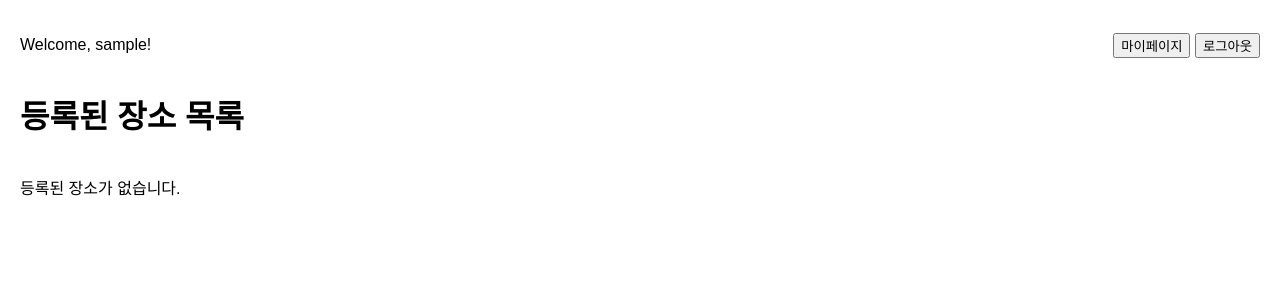
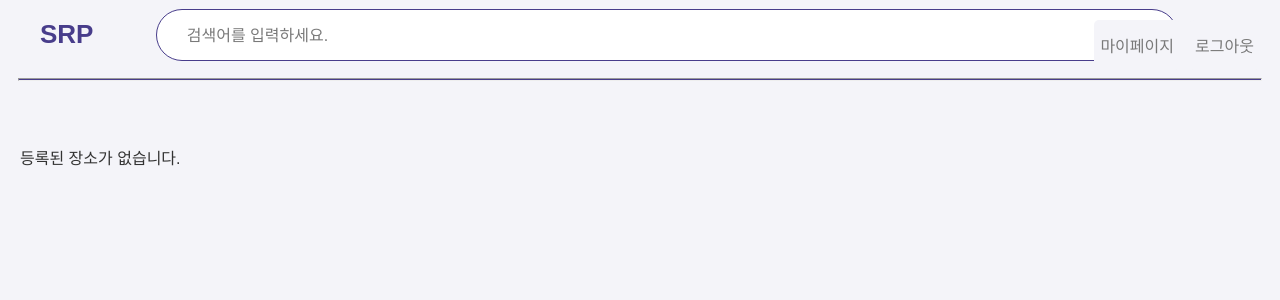
Before and after one commit to jeongui31/Space-Rental-Platform, a Django app: page /home/ in a window 1280 px wide. Shown: the top 300 px of the page. Run offline with Django 5.2, Linux system fonts and the light colour scheme; the visitor is signed in with stand-in values (Sample User, id 1); data that the repository does not hold is empty; parts of the project's set-up code (start-up, migrations or seed data) failed here and were passed over.

```diff
--- a/back/space_rental/home/templates/home.html
+++ b/back/space_rental/home/templates/home.html
@@ -1,20 +1,13 @@
 <!DOCTYPE html>
 <html lang="ko">
 <head>
-    <meta charset="UTF-8" />
-    <meta name="viewport" content="width=device-width, initial-scale=1.0" />
-    <title>홈페이지</title>
+    {% load static %}
+    <meta charset="UTF-8">
+    <meta name="viewport" content="width=device-width, initial-scale=1.0">
+    <title>Space-Rental-Platform</title>
+    <link rel="stylesheet" href="{% static 'assets/css/main_page.css' %}">
+    <link rel="stylesheet" href="https://cdnjs.cloudflare.com/ajax/libs/font-awesome/6.0.0-beta3/css/all.min.css">
     <style>
-      body {
-        font-family: Arial, sans-serif;
-        margin: 20px;
-        padding: 0;
-      }
-      .header {
-        display: flex;
-        justify-content: space-between;
-        align-items: center;
-      }
         .place-list {
             display: flex;
             flex-wrap: wrap;
@@ -47,34 +40,34 @@
     </style>
 </head>
 <body>
+    <header>
+        <h1>SRP</h1>
+        <form class="search-box" action="" method="get">
+            <input class="search-txt" type="text" name="" placeholder="검색어를 입력하세요.">
+            <button class="search-btn" type="submit">
+                <i class="fas fa-search"></i>
+            </button>
+        </form>
         {% if user.is_authenticated %}
-    <div class="header">
-      <p>Welcome, {{ user.username }}!</p>
         <div>
-        <button
-          id="mypage-btn"
-          class="mypage-btn"
-          type="button"
-          onclick="document.location.href='{% url "my_page" %}'"
-        >
-          마이페이지
-        </button>
+            <button id="mypage-btn" class="mypage-btn" type="button" onclick="document.location.href='{% url "my_page" %}'">마이페이지</button>
             <form method="post" action="{% url 'logout' %}" style="display: inline;">
                 {% csrf_token %}
-          <button id="logout-btn" class="logout-btn" type="submit">
-            로그아웃
-          </button>
+                <button id="logout-btn" class="logout-btn" type="submit">로그아웃</button>
             </form>
         </div>
-    </div>
-    <h1>등록된 장소 목록</h1>
+        {% else %}
+        <button id="mypage-btn" class="mypage-btn" type="button" onclick="document.location.href='my_page.html'">마이페이지</button>
+        <button id="logout-btn" class="logout-btn" type="button" onclick="document.location.href='index.html'">로그아웃</button>
+        {% endif %}
+    </header>
+    <hr/>
+    <main>
+        {% if user.is_authenticated %}
         <div class="place-list">
             {% for place in places %}
             <div class="place-item">
-        <img
-          src="{{ place.image|default:'https://via.placeholder.com/300x200' }}"
-          alt="이미지 없음"
-        />
+                <img src="{{ place.image|default:'https://via.placeholder.com/300x200' }}" alt="이미지 없음" />
                 <h3>{{ place.space_name }}</h3>
                 <p><strong>주소:</strong> {{ place.address }}</p>
                 <p><strong>설명:</strong> {{ place.description|default:"없음" }}</p>
@@ -88,5 +81,10 @@
         {% else %}
         <p>로그인 후 이용해주세요.</p>
         {% endif %}
+    </main>
+    <footer>
+
+    </footer>
+    <script src="{% static 'assets/js/main_page.js' %}"></script>
 </body>
 </html>
--- /dev/null
+++ b/back/space_rental/static/assets/css/main_page.css
@@ -0,0 +1,117 @@
+body {
+    margin: 0;
+    font-family: Arial, sans-serif;
+    background-color: #f4f4f9;
+    color: #333;
+    text-align: center;
+}
+
+header {
+    color: darkslateblue;
+    /* background-color: #018768; */
+    padding: 2px;
+    font-size: small;
+    text-align: start;
+    padding-left: 40px;
+    padding-right: 40px;
+    display: flex;
+    justify-content: space-between;
+}
+
+main {
+    padding: 20px;
+}
+
+hr {
+    width: 97%;
+    height: 1px;
+    background-color: darkslateblue;
+}
+
+.search-box {
+    height: 30px;
+    width: 1000px;
+    background-color: white;
+    border-radius: 40px;
+    padding: 10px;
+    border: 1px solid darkslateblue;
+    margin: 0 auto;
+    align-self: center;
+}
+
+.search-txt {
+    border: none;
+    background: none;
+    outline: none;
+    float: left;
+    padding-left: 20px;
+    color: black;
+    font-size: 16px;
+    line-height: 30px;
+    width: 900px;
+}
+.search-txt::placeholder {
+    color: #797979
+}
+
+.search-btn {
+    color: darkslateblue;
+    float: right;
+    width: 30px;
+    height: 100%;
+    border-radius: 50%;
+    background: white;
+    border: none;
+    font-size: 16px;
+    display: flex;
+    justify-items: center;
+    align-items: center;
+    cursor: pointer;
+}
+
+.search-btn:hover {
+    background-color: rgb(218, 218, 218)
+}
+
+.search-btn button:hover {
+    background-color: #018768;
+}
+
+
+
+.logout-btn {
+    /* background-color: darkslateblue; */
+    position: absolute;
+    top: 20px;
+    right: 20px;
+    font-size: 16px;
+    color: #797979;
+    border: none;
+    background-color: #f4f4f9;
+    height: 50px;
+    align-self: center;
+    border-radius: 5px;
+    cursor: pointer;
+}
+
+.logout-btn:hover {
+    background-color: rgb(218, 218, 218);
+}
+
+.mypage-btn {
+    position: absolute;
+    top: 20px;
+    right: 100px;
+    font-size: 16px;
+    color: #797979;
+    border: none;
+    background-color: #f4f4f9;
+    height: 50px;
+    align-self: center;
+    border-radius: 5px;
+    cursor: pointer;
+}
+
+.mypage-btn:hover {
+    background-color: rgb(218, 218, 218);
+}
```
Also changed, not shown: back/space_rental/home/templates/edit_user_info.html (+7 -8 lines), back/space_rental/static/assets/css/login_page.css (+3 -13 lines), back/space_rental/static/assets/js/main_page.js (added). Lines whose indentation alone changed are shown as unchanged.
